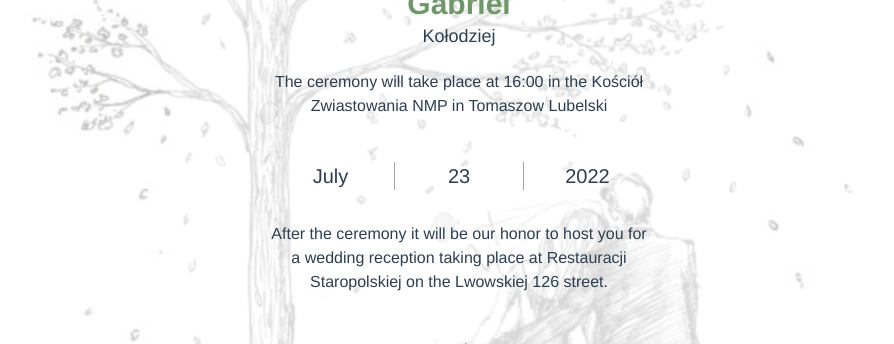
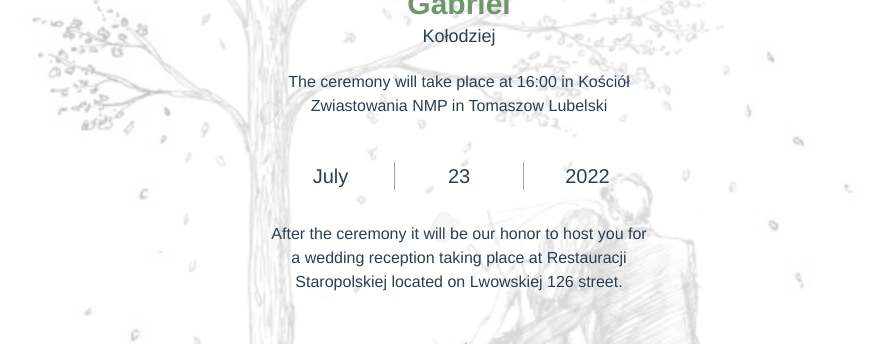
Before and after one commit to Gabby995/wedding_rsvp, a Vue app: page /about in a window 1280 px wide. Both pictures are taken after a click on the checkbox 628 px from the left and 776 px from the top of the page. Shown: the part 230-574 px from the top of the page, without its empty margins (181-1075 px from the left). Built offline with nearby package versions, Linux system fonts and the light colour scheme; some icons are missing.

Commit message:
English wording changed

```diff
--- a/src/components/Sections/WeddingDetails.vue
+++ b/src/components/Sections/WeddingDetails.vue
@@ -5,7 +5,7 @@
       Tomaszowie Lubelskim
     </p>
     <p class="mb-5 max-w-sm mx-auto" v-else>
-      The ceremony will take place at 16:00 in the Kościół Zwiastowania NMP in
+      The ceremony will take place at 16:00 in Kościół Zwiastowania NMP in
       Tomaszow Lubelski
     </p>
     <div class="grid grid-cols-3 gap-0 mb-2">
@@ -20,8 +20,8 @@
     </p>
     <p class="max-w-sm mx-auto" v-else>
       After the ceremony it will be our honor to host you for a wedding
-      reception taking place at Restauracji Staropolskiej on the Lwowskiej 126
-      street.
+      reception taking place at Restauracji Staropolskiej located on Lwowskiej
+      126 street.
     </p>
   </section>
 </template>
```
